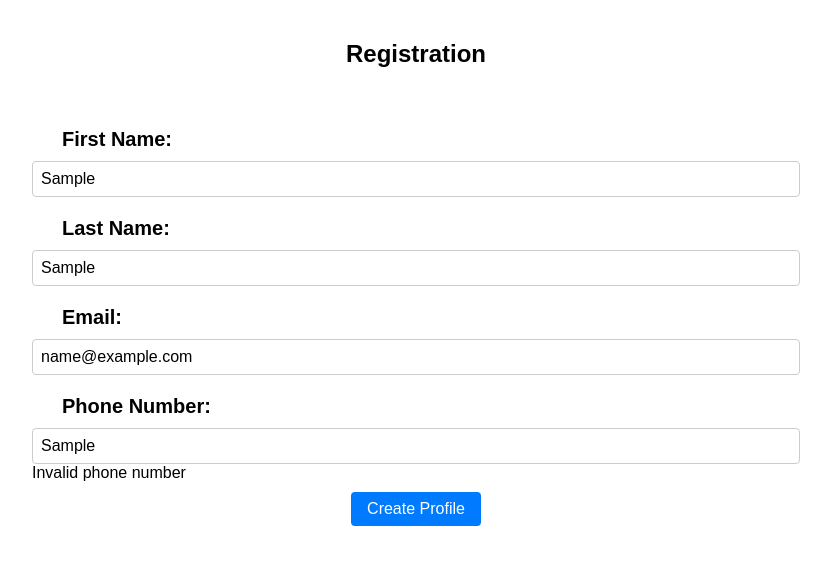
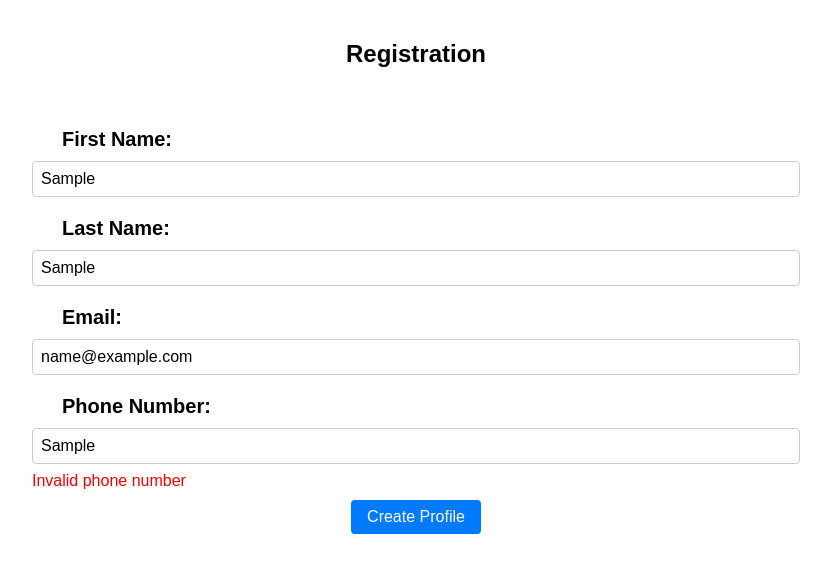
Before and after one commit to solonkonora/user-profile-app, a React (Vite) app: page / in a window 1280 px wide. Both pictures are taken after typing "Sample", "Sample", "name@example.com", "Sample" into the empty fields and a click on the button "Create Profile". Shown: the top 572 px of the page, without its empty margins (224-1055 px from the left). Built offline with nearby package versions, Linux system fonts and the light colour scheme.

Commit message:
give a color to the error messages

```diff
--- a/src/pages/registration/index.jsx
+++ b/src/pages/registration/index.jsx
@@ -4,7 +4,6 @@ import { useFormik } from "formik";
 import "./registration.module.css";
 import * as Yup from "yup";
 import { useNavigate } from "react-router-dom";
-
 
 function RegistrationForm() {
   const navigate = useNavigate();
@@ -43,7 +42,7 @@ function RegistrationForm() {
       // Reset the form fields
       formik.resetForm();
 
-      navigate('details')
+      navigate("details");
     },
   });
 
@@ -59,9 +58,12 @@ function RegistrationForm() {
             name="firstName"
             onChange={formik.handleChange}
             onBlur={formik.handleBlur}
-            value={formik.values.firstName} />
+            value={formik.values.firstName}
+          />
           {formik.touched.firstName && formik.errors.firstName && (
-            <div>{formik.errors.firstName}</div>
+            <div style = { {color:"red"} }>
+              {formik.errors.firstName}
+            </div>
           )}
         </div>
 
@@ -73,9 +75,12 @@ function RegistrationForm() {
             name="lastName"
             onChange={formik.handleChange}
             onBlur={formik.handleBlur}
-            value={formik.values.lastName} />
+            value={formik.values.lastName}
+          />
           {formik.touched.lastName && formik.errors.lastName && (
-            <div>{formik.errors.lastName}</div>
+            <div style = { {color:"red"} }>
+              {formik.errors.lastName}
+            </div>
           )}
         </div>
 
@@ -87,9 +92,12 @@ function RegistrationForm() {
             name="email"
             onChange={formik.handleChange}
             onBlur={formik.handleBlur}
-            value={formik.values.email} />
+            value={formik.values.email}
+          />
           {formik.touched.email && formik.errors.email && (
-            <div>{formik.errors.email}</div>
+            <div style = { {color:"red"} }>
+              {formik.errors.email}
+            </div>
           )}
         </div>
 
@@ -101,9 +109,12 @@ function RegistrationForm() {
             name="phoneNumber"
             onChange={formik.handleChange}
             onBlur={formik.handleBlur}
-            value={formik.values.phoneNumber} />
+            value={formik.values.phoneNumber}
+          />
           {formik.touched.phoneNumber && formik.errors.phoneNumber && (
-            <div>{formik.errors.phoneNumber}</div>
+            <div style={{ color: "red", marginTop: "0.5rem" }}>
+              {formik.errors.phoneNumber}
+            </div>
           )}
         </div>
 
```
